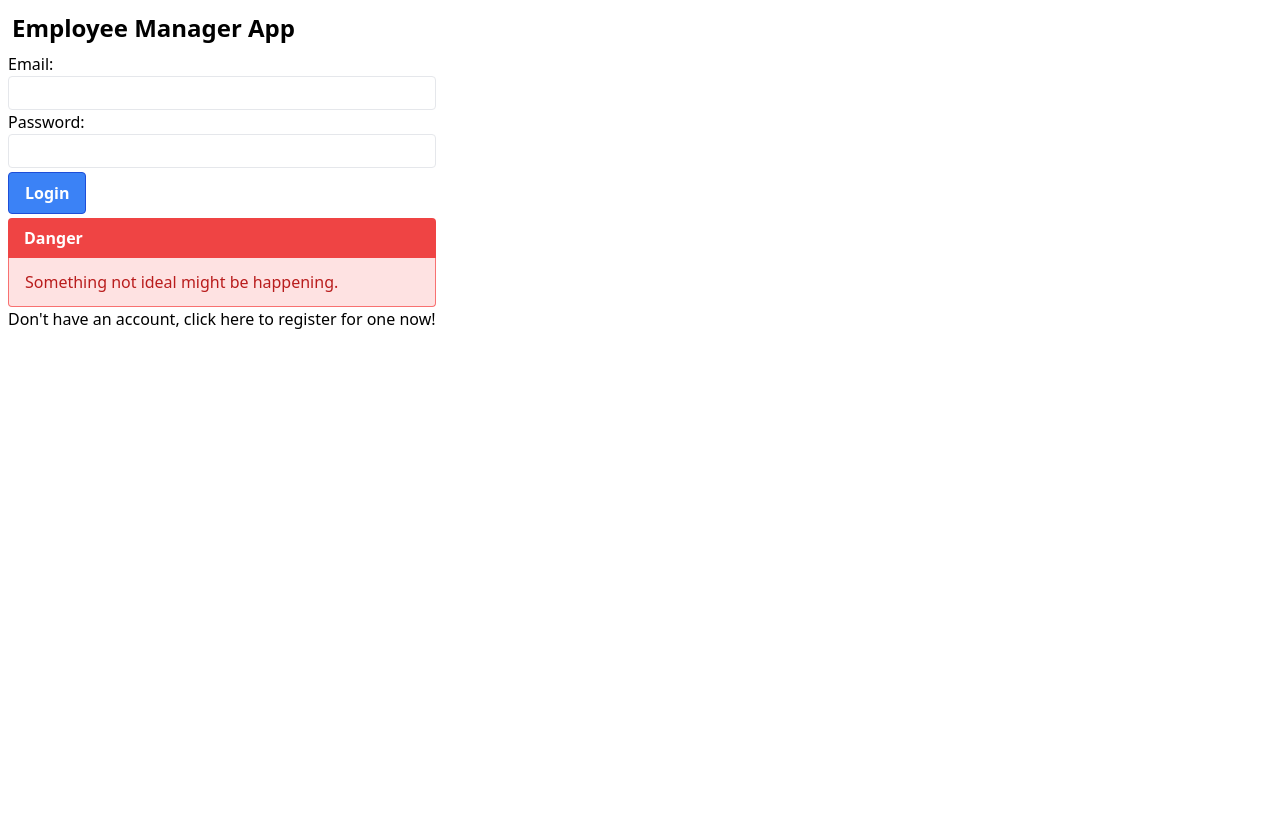
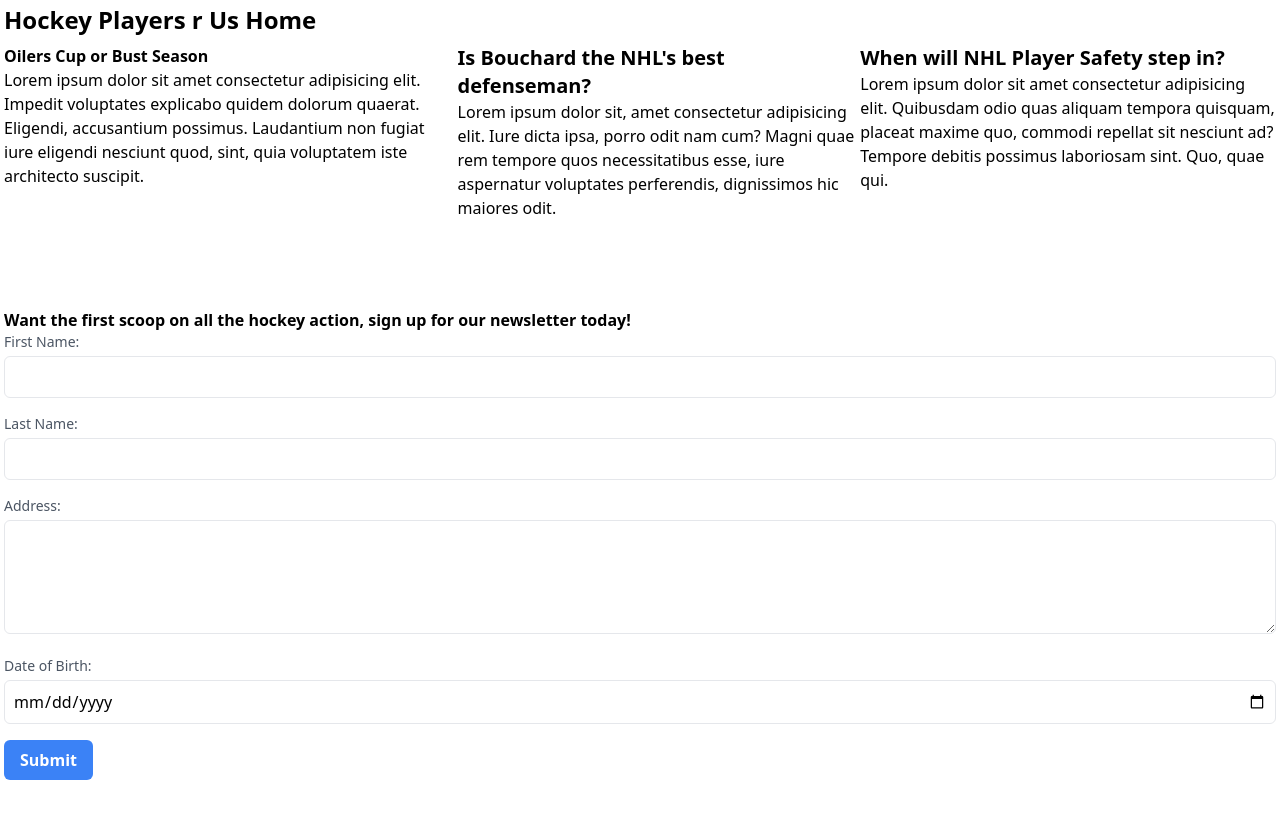
Before and after one commit to daniellebandong/firebase-piloting, a React (Create React App) app: page /home in a window 1280 px wide. Before the commit this address led to /login. Shown: the top 818 px of the page. Built offline with nearby package versions, Linux system fonts and the light colour scheme; no server answers.

Commit message:
added subscribe page to update database

```diff
--- a/package.json
+++ b/package.json
@@ -11,6 +11,7 @@
     "react-dom": "^18.2.0",
     "react-router-dom": "^6.16.0",
     "react-scripts": "5.0.1",
+    "uuid": "^9.0.1",
     "validator": "^13.11.0",
     "web-vitals": "^2.1.4"
   },
--- a/src/App.js
+++ b/src/App.js
@@ -3,6 +3,7 @@
 import LoginForm from "./components/pages/Login";
 import RegisterForm from "./components/pages/Register";
 import InfoForm from './components/pages/UserInfo';
+import SubscribeForm from './components/pages/Subscribe';
 
 function App() {
   return (
@@ -11,7 +12,8 @@
         <Routes>
           <Route path='/' element={<RegisterForm/>}/>
           <Route path='/login' element={<LoginForm/>}/>
-          <Route path='/home' element={<InfoForm/>}/>
+          <Route path='/admin' element={<InfoForm/>}/>
+          <Route path='/home' element={<SubscribeForm/>}/>
         </Routes>
       </BrowserRouter>
     </div>
--- a/src/components/pages/Login.jsx
+++ b/src/components/pages/Login.jsx
@@ -10,12 +10,15 @@
     const auth = getAuth();
     const [email, setEmail] = useState('');
     const [password, setPassword] = useState('');
-    const [isValid, SetIsValid] = useState(false);
+    const [isValid, setIsValid] = useState(false);
 
     //login with existing account
     const onSubmit =(e)=>{
         e.preventDefault()
-
+        if(!isValid){
+            setIsValid("Incorrect username or password")
+        }
+        else{
             signInWithEmailAndPassword(auth, email, password)
             .then((userCredential)=>{
                 const user = userCredential.user
@@ -27,10 +30,12 @@
                 const errorMessage = error.message;
             })
         }
+
+    }
     return (
-        <div className="p-2 md:w-11/12 flex">
-            <div className="justify-center">
-            <h1 className="text-2xl font-bold p-1">Employee Manager App</h1>
+        <div className="flex justify-center p-2 md:w-11/12 ">
+            <div className="">
+            <h1 className="text-2xl font-bold p-1">Welcome to Hockey Player's r Us</h1>
             <form action="" className=" my-1">
                 <div>
                     <label htmlFor="username">Email:</label>
@@ -42,15 +47,17 @@
                 </div>
                 <button className="bg-blue-500 hover:bg-blue-700 text-white font-bold py-2 px-4 rounded border border-blue-700 my-1" onClick={onSubmit}>Login</button>
                 {/* error message div */}
+                {typeof isValid === "string" && (
                         <div role="alert">
                             <div className="bg-red-500 text-white font-bold rounded-t px-4 py-2">
-                        Danger
+                                Warning
                             </div>
                             <div className="border border-t-0 border-red-400 rounded-b bg-red-100 px-4 py-3 text-red-700">
-                        <p>Something not ideal might be happening.</p>
+                                <p>{isValid}</p>
                             </div>
                         </div>
-                <p>Don't have an account, click <Link className="hover:cursor hover:underline" to={"/login"}>here</Link> to register for one now!</p>
+                    )}
+                <p>Don't have an account, click <Link className="hover:cursor hover:underline" to={"/register"}>here</Link> to register for one now!</p>
 
             </form>
             </div>
--- a/src/components/pages/Register.jsx
+++ b/src/components/pages/Register.jsx
@@ -17,16 +17,30 @@
     const navigate = useNavigate();
     const [showErrorPassword, setShowErrorPassword] = useState(false);
     const [showErrorEmail, setShowErrorEmail] = useState(false)
+    const allowedDomains = ["gmail.com", "hotmail.com", "yahoo.com", "outlook.ca", "shaw.ca"];
 
     const onSubmit = async (e) =>{
+        e.preventDefault()
         //email validation, NEED TO ADD VALIDATION FOR ONLY SPECIFIC DOMAINS
-        if(!isEmailValid){
-            setShowErrorEmail('Invalid email address')
+        if (!isEmailValid || email === '') {
+            setShowErrorEmail('Invalid email address');
+            setEmail('')
+          }
+        const [, domain] = email.split('@');
+        if (!allowedDomains.includes(domain)) {
+
+            setShowErrorEmail('Invalid email domain. Allowed domains are: ' + allowedDomains.join(', '));
+            setEmail('')
+            return;
         }
+
         //password validation
         if(!isValidPassword){
+            setShowErrorEmail('')
             setShowErrorPassword('Invalid password')
+            setPassword('')
         }
+
         else{
             createUserWithEmailAndPassword(auth, email, password)
             .then(userCredential =>{
@@ -47,30 +61,26 @@
     return (
         <div className="flex justify-center">
             <div className="p-2 ">
-                <h1 className="text-2xl font-bold">Employee's at Firebase r Us</h1>
+                <h1 className="text-2xl font-bold p-1">Hockey Players r Us</h1>
                 <form action="">
                     <div className="">
-                        <label htmlFor="" className="mx-1">Email address</label>
-                        <input type="email" required className={"border p-1 rounded w-full"} onChange={(e) => setEmail(e.target.value.trim())} />
+                        <label  className="mx-1">Email address</label>
+                        <input type="email" required className="border p-1 rounded w-full" onChange={(e) => setEmail(e.target.value.trim())} />
                     </div>
                     <div className="">
-                        <label htmlFor="" className="mx-1">Password</label>
-                        <input type="password" required className={"border p-1 rounded w-full" }
+                        <label  className="mx-1">Password</label>
+                        <input type="password" required className="border p-1 rounded w-full"
                         onChange={(e) => setPassword(e.target.value.trim())} />
                     </div>
                     <div className="">
-                        <label htmlFor="" className="mx-1">Confirm Password</label>
+                        <label  className="mx-1">Confirm Password</label>
                         <input type="password" required className="border p-1 rounded w-full"/>
                     </div>
                     <button className="bg-blue-500 hover:bg-blue-700 text-white font-bold py-2 px-4 my-3 rounded border border-blue-700" onClick={onSubmit}>Register</button>
                 </form>
-                <span>
-                    {showErrorEmail}
-                </span>
+                <span>{showErrorEmail}</span>
                 <br />
-                <span>
-                    {showErrorPassword}
-                </span>
+                <span>{showErrorPassword}</span>
                 <p>Already have an account? Click <Link className="font-bold hover:cursor hover:underline" to={"/login"}>here</Link> to sign in!</p>
             </div>
         </div>
--- /dev/null
+++ b/src/components/pages/Subscribe.jsx
@@ -0,0 +1,119 @@
+import { useEffect, useState } from "react"
+import {getAuth, onAuthStateChanged} from "firebase/auth"
+import { useNavigate } from 'react-router-dom';
+import { db } from "../../firebaseconfig";
+import { collection, addDoc, doc, setDoc } from "firebase/firestore";
+import {v4 as uuidv4} from 'uuid'
+
+const SubscribeForm =()=>{
+    const [user, setUser] = useState(null);
+    const navigate = useNavigate();
+    const auth = getAuth();
+
+    useEffect(() => {
+      const unsubscribe = onAuthStateChanged(auth, (user) => {
+        setUser(user);
+      });
+
+      return unsubscribe;
+    }, [auth]);
+
+    const handleAdminButtonClick = () => {
+      navigate('/admin');
+    };
+    const handleSubmit = async (e) => {
+        e.preventDefault();
+
+        // Get form data
+        const firstName = e.target.firstName.value;
+        const lastName = e.target.lastName.value;
+        const address = e.target.address.value;
+        const dob = e.target.dob.value;
+
+        // Check if the user is authenticated
+        if (!user) {
+          alert("You are not authenticated to submit this form");
+          return;
+        }
+
+        // Generate a unique buyer ID
+        const buyerId = uuidv4();
+
+        // Reference to the specific buyer document
+        const buyerDocRef = doc(db, "buyerinfo", buyerId);
+
+        // Set the data for the specific buyer document
+        await setDoc(buyerDocRef, {
+          FirstName: firstName,
+          LastName: lastName,
+          Address: address,
+          DOB: dob,
+        });
+
+        // Optional: You can clear the form fields after submission
+        e.target.reset();
+
+        alert("Form submitted successfully!");
+      };
+
+    return(
+        <body>
+            <h1 className="text-2xl font-bold p-1">Hockey Players r Us Home</h1>
+            <div className="flex justify-center p-1">
+                <section>
+                    <h2 className="font-bold">Oilers Cup or Bust Season</h2>
+                    <p>Lorem ipsum dolor sit amet consectetur adipisicing elit. Impedit voluptates explicabo quidem dolorum quaerat. Eligendi, accusantium possimus. Laudantium non fugiat iure eligendi nesciunt quod, sint, quia voluptatem iste architecto suscipit.</p>
+                </section>
+                <section>
+                    <h2 className="font-bold text-xl">Is Bouchard the NHL's best defenseman?</h2>
+                    <p>Lorem ipsum dolor sit, amet consectetur adipisicing elit. Iure dicta ipsa, porro odit nam cum? Magni quae rem tempore quos necessitatibus esse, iure aspernatur voluptates perferendis, dignissimos hic maiores odit.</p>
+                </section>
+                <section>
+                    <h2 className="font-bold text-xl">When will NHL Player Safety step in?</h2>
+                    <p>Lorem ipsum dolor sit amet consectetur adipisicing elit. Quibusdam odio quas aliquam tempora quisquam, placeat maxime quo, commodi repellat sit nesciunt ad? Tempore debitis possimus laboriosam sint. Quo, quae qui.</p>
+                </section>
+            </div>
+            <footer className="my-20 p-1">
+                <aside className="font-bold">Want the first scoop on all the hockey action, sign up for our newsletter today!</aside>
+
+                <form action="" class="space-y-4" onSubmit={handleSubmit}>
+      <div>
+        <label for="firstName" class="block text-sm font-medium text-gray-600">First Name:</label>
+        <input type="text" id="firstName" name="firstName" required
+               class="mt-1 p-2 border rounded-md w-full focus:outline-none focus:ring focus:border-blue-300"/>
+      </div>
+
+      <div>
+        <label for="lastName" class="block text-sm font-medium text-gray-600">Last Name:</label>
+        <input type="text" id="lastName" name="lastName" required
+               class="mt-1 p-2 border rounded-md w-full focus:outline-none focus:ring focus:border-blue-300"/>
+      </div>
+
+      <div>
+        <label for="address" class="block text-sm font-medium text-gray-600">Address:</label>
+        <textarea id="address" name="address" rows="4" required
+                  class="mt-1 p-2 border rounded-md w-full focus:outline-none focus:ring focus:border-blue-300"></textarea>
+      </div>
+      <div>
+        <label for="dob" class="block text-sm font-medium text-gray-600">Date of Birth:</label>
+        <input type="date" id="dob" name="dob" required
+               class="mt-1 p-2 border rounded-md w-full focus:outline-none focus:ring focus:border-blue-300"/>
+      </div>
+      <button type="submit" class="bg-blue-500 text-white font-bold py-2 px-4 rounded-md hover:bg-blue-700 focus:outline-none focus:ring focus:border-blue-300" >
+        Submit
+      </button>
+    </form>
+            {/* Button for admin page */}
+            {user?.email === 'daniellebandong@gmail.com' && (
+          <button
+            onClick={handleAdminButtonClick}
+            className="mt-4 bg-green-500 text-white font-bold py-2 px-4 rounded-md hover:bg-green-700 focus:outline-none focus:ring focus:border-green-300"
+          >
+            Go to Admin Page
+          </button>
+        )}
+            </footer>
+        </body>
+    )
+}
+export default SubscribeForm
--- a/src/components/pages/UserInfo.jsx
+++ b/src/components/pages/UserInfo.jsx
@@ -25,7 +25,7 @@
                 setBuyerInfo(buyerInfoData)
                 })
                 .catch((error)=>{
-                    console.error("Error fetching employee information", error)
+                    console.error("Error fetching subscriber information", error)
                 })
             }
             else{
@@ -38,8 +38,9 @@
     }, [auth])
 
 return(
+    <div className='flex justify-center'>
         <div>
-        <h1>Employee Information</h1>
+            <h1 className='text-2xl m-2'>Subscriber Information</h1>
             <ul>
             {buyerInfo.map((buyer) => (
 
@@ -50,6 +51,7 @@
             ))}
             </ul>
         </div>
+    </div>
 )
 
 }
```
Also changed, not shown: 1 other file (tests, documents, lock files or other folders). Lines whose indentation alone changed are shown as unchanged.
